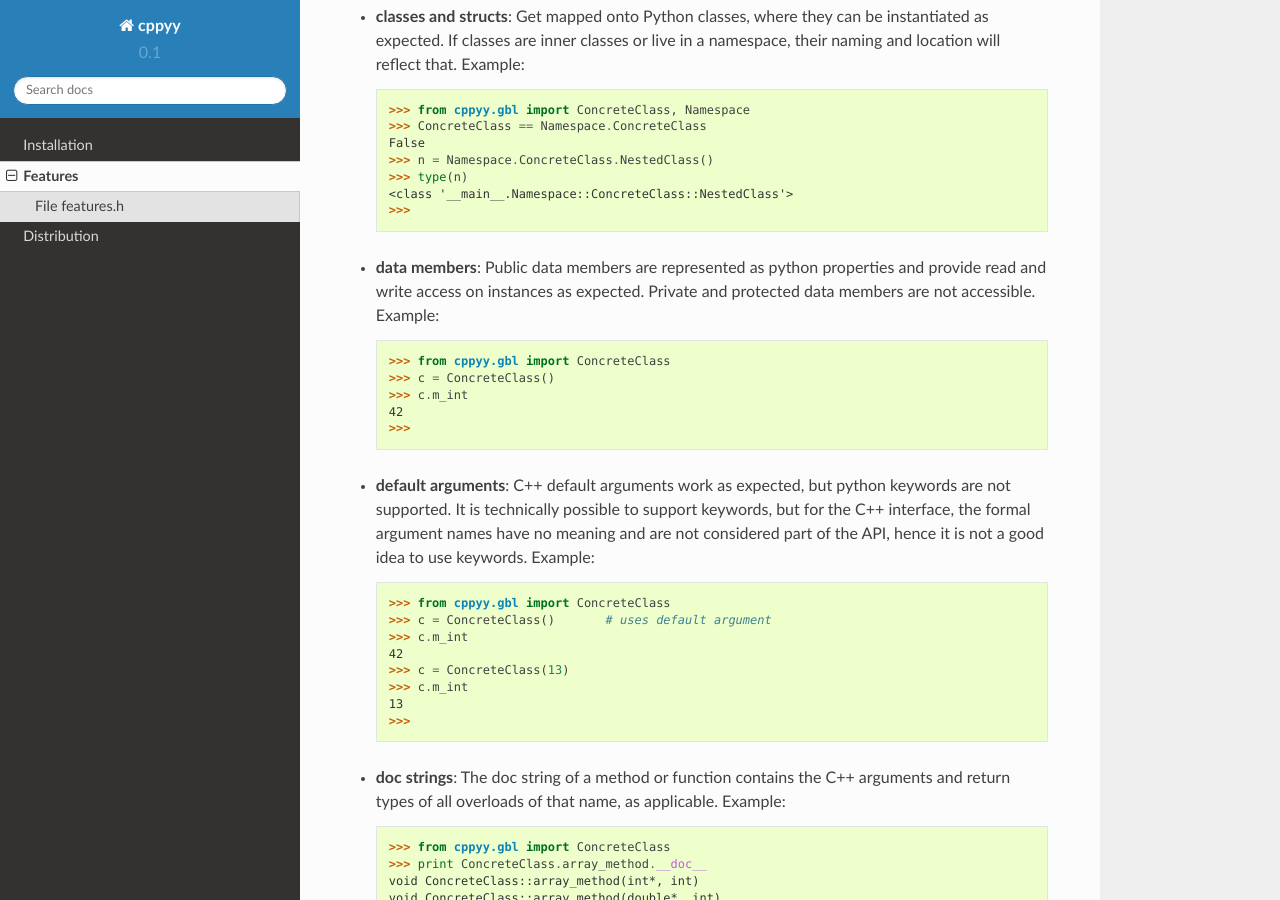
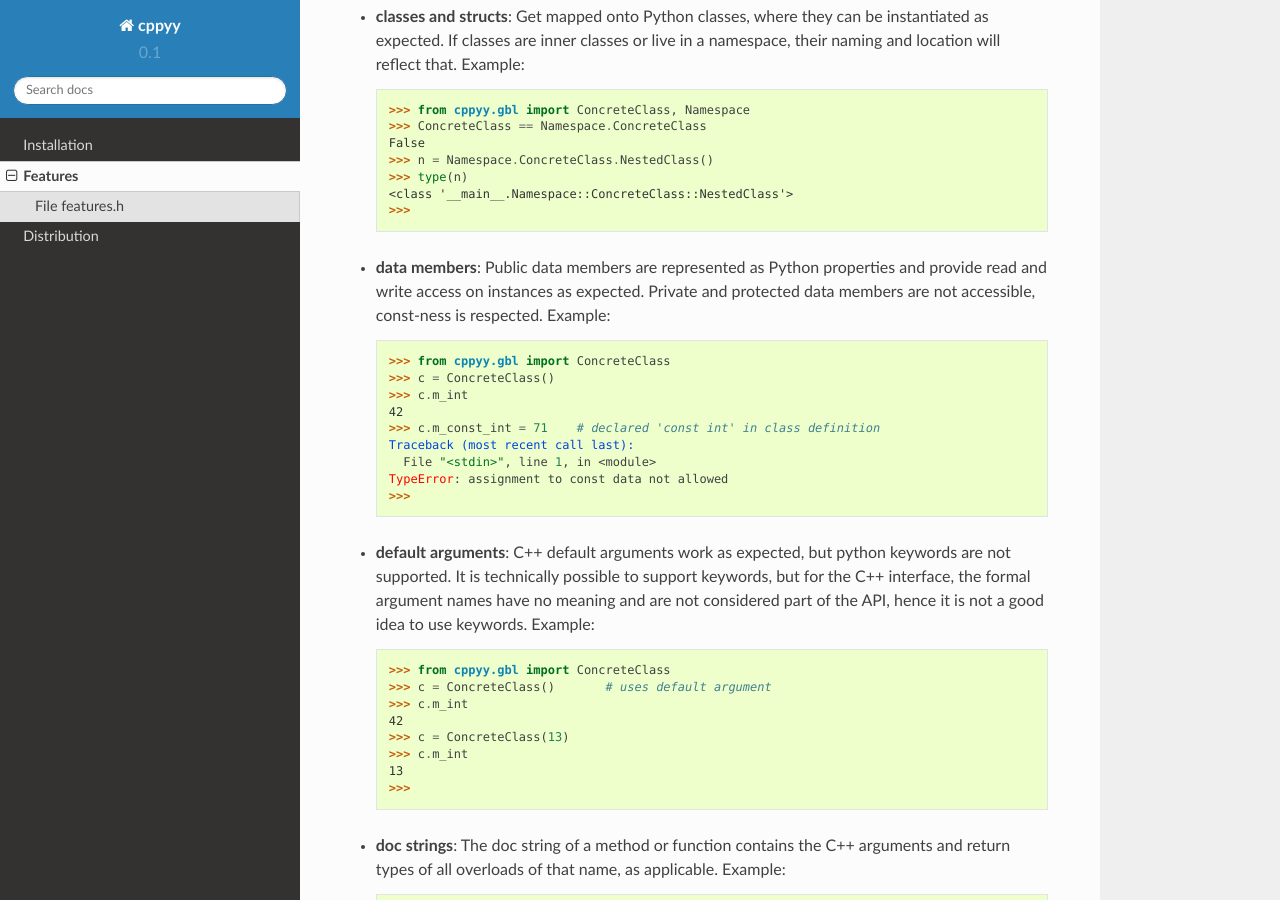
Before and after one commit to wlav/CPyCppyy, a Sphinx documentation site: the page built from doc/source/features.rst, in a window 1280 px wide and 900 px high, scrolled down 1940 px. Built offline with Sphinx 7.4.7 and the Read the Docs theme 2.0.0, drawn with Linux system fonts in a browser that asks for light colours.

Commit message:
describe and test const data

```diff
--- a/doc/source/cppyy_features_header.rst
+++ b/doc/source/cppyy_features_header.rst
@@ -20,7 +20,7 @@ File features.h
     //-----
     class ConcreteClass : AbstractClass {
     public:
-        ConcreteClass(int n=42) : m_int(n) {}
+        ConcreteClass(int n=42) : m_int(n), m_const_int(17) {}
         ~ConcreteClass() {}
 
         virtual void abstract_method() {
@@ -48,8 +48,9 @@ File features.h
         }
 
     public:
+        double m_data[4];
         int m_int;
-        double m_data[4];
+        const int m_const_int;
     };
 
     namespace Namespace {
--- a/doc/source/features.rst
+++ b/doc/source/features.rst
@@ -134,9 +134,10 @@ The example C++ code used can be found :doc:`here <cppyy_features_header>`.
     <class '__main__.Namespace::ConcreteClass::NestedClass'>
     >>>
 
-* **data members**: Public data members are represented as python properties
+* **data members**: Public data members are represented as Python properties
   and provide read and write access on instances as expected.
-  Private and protected data members are not accessible.
+  Private and protected data members are not accessible, const-ness is
+  respected.
   Example:
 
   .. code-block:: python
@@ -145,6 +146,10 @@ The example C++ code used can be found :doc:`here <cppyy_features_header>`.
     >>> c = ConcreteClass()
     >>> c.m_int
     42
+    >>> c.m_const_int = 71    # declared 'const int' in class definition
+    Traceback (most recent call last):
+      File "<stdin>", line 1, in <module>
+    TypeError: assignment to const data not allowed
     >>>
 
 * **default arguments**: C++ default arguments work as expected, but python
--- a/doc/source/index.rst
+++ b/doc/source/index.rst
@@ -18,7 +18,7 @@ features:
 .. code-block:: python
 
    >>> import cppyy
-   >>> cppyy.cppdef.Declare("""
+   >>> cppyy.cppdef("""
    ... class MyClass {
    ... public:
    ...     MyClass(int i) : m_data(i) {}
@@ -27,7 +27,7 @@ features:
    True
    >>> from cppyy.gbl import MyClass
    >>> m = MyClass(42)
-   >>> cppyy.cppdef.Declare("""
+   >>> cppyy.cppdef("""
    ... void say_hello(MyClass* m) {
    ...     std::cout << "Hello, the number is: " << m->m_data << std::endl;
    ... }""")
```
Also changed, not shown: 1 other file.
